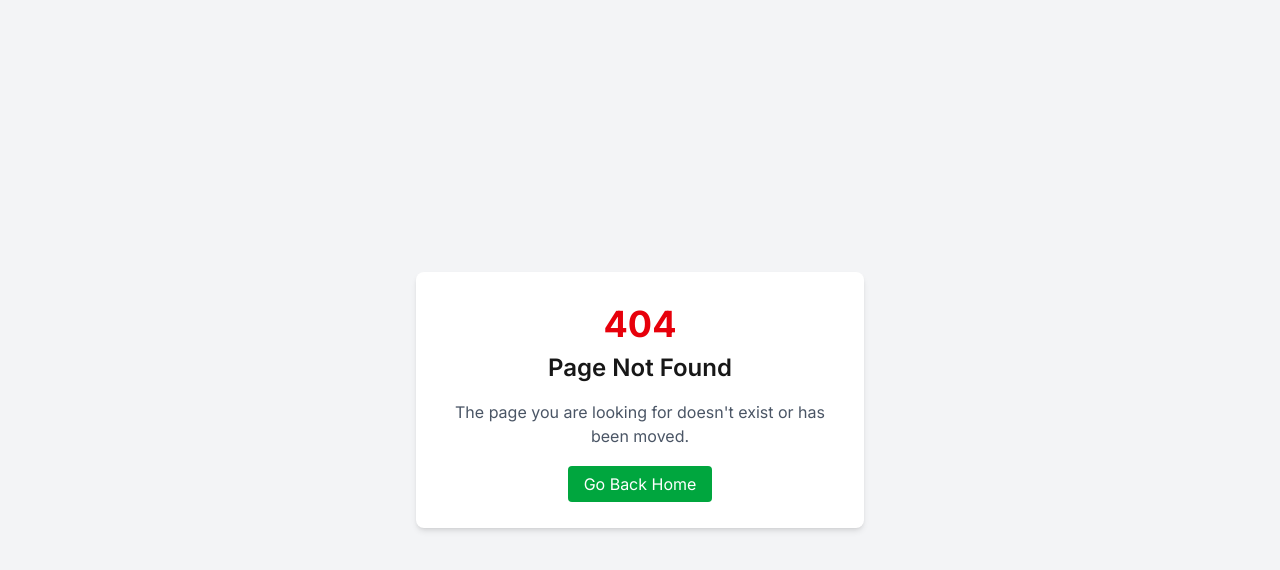
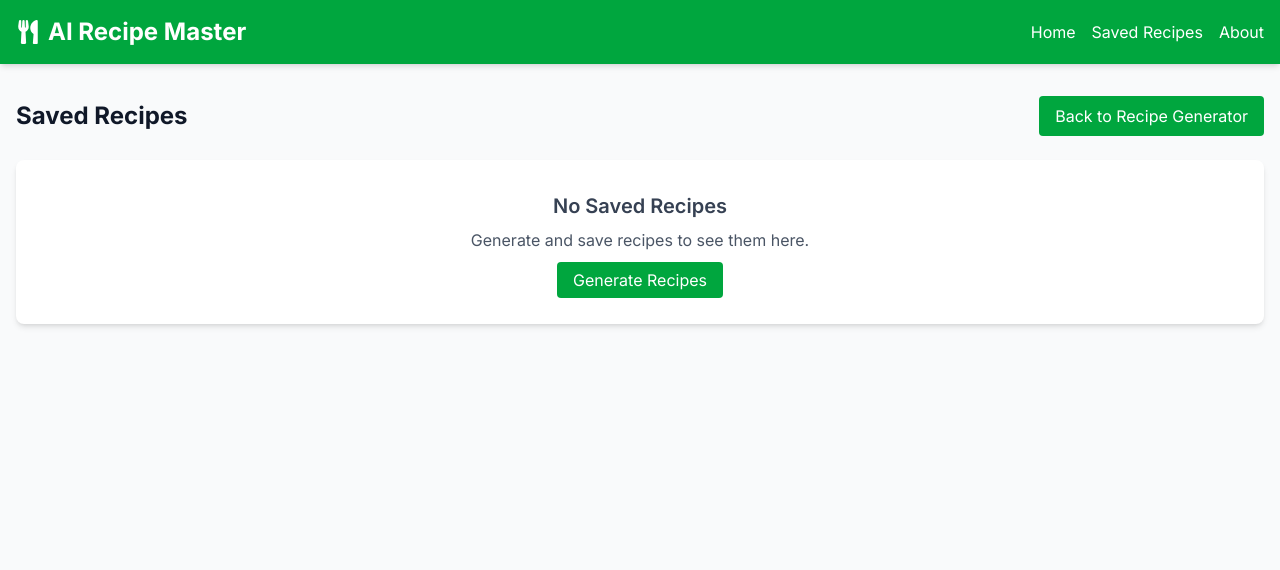
Before and after one commit to pagadalahemanth/AI_Recipe_Master, a Next.js app: page /saved in a window 1280 px wide. Before the commit this address had no page. Shown: the top 570 px of the page. Built offline with nearby package versions, Linux system fonts and the light colour scheme.

Commit message:
Saved Page Recipe

```diff
--- /dev/null
+++ b/src/app/saved/page.tsx
@@ -0,0 +1,148 @@
+'use client';
+
+import React, { useState } from 'react';
+import Header from '@/components/ui/Header';
+import { useRecipes } from '@/context/RecipeContext';
+import { FaTrash, FaTimes } from 'react-icons/fa';
+import Link from 'next/link';
+
+export default function SavedRecipes() {
+  const { savedRecipes, removeSavedRecipe } = useRecipes();
+  const [selectedRecipe, setSelectedRecipe]  = useState<any>(null);
+
+  const openRecipeDetail = (recipe:any) => {
+    setSelectedRecipe(recipe);
+  };
+
+  const closeRecipeDetail = () => {
+    setSelectedRecipe(null);
+  };
+
+  return (
+    <main className="min-h-screen bg-gray-50">
+      <Header />
+      <div className="container mx-auto py-8 px-4">
+        <div className="flex justify-between items-center mb-6">
+          <h1 className="text-2xl font-bold text-gray-900">Saved Recipes</h1>
+          <Link
+            href="/"
+            className="bg-green-600 text-white py-2 px-4 rounded hover:bg-green-700 transition-colors"
+          >
+            Back to Recipe Generator
+          </Link>
+        </div>
+
+        {savedRecipes.length === 0 ? (
+          <div className="bg-white p-8 rounded-lg shadow-md text-center">
+            <h2 className="text-xl font-semibold text-gray-700 mb-2">No Saved Recipes</h2>
+            <p className="text-gray-600 mb-4">Generate and save recipes to see them here.</p>
+            <Link
+              href="/"
+              className="bg-green-600 text-white py-2 px-4 rounded hover:bg-green-700 transition-colors"
+            >
+              Generate Recipes
+            </Link>
+          </div>
+        ) : (
+          <div className="grid grid-cols-1 md:grid-cols-2 lg:grid-cols-3 gap-6">
+            {savedRecipes.map((recipe, index) => (
+              <div key={index} className="bg-white rounded-lg shadow-md overflow-hidden">
+                <div className="p-4">
+                  <div className="flex justify-between items-start mb-2">
+                    <h3 className="text-xl font-semibold text-green-700">{recipe.title}</h3>
+                    <button
+                      onClick={() => removeSavedRecipe(index)}
+                      className="text-gray-400 hover:text-red-500 transition-colors"
+                      title="Delete recipe"
+                    >
+                      <FaTrash />
+                    </button>
+                  </div>
+
+                  <div className="text-sm text-gray-600 mb-2">
+                    {recipe.cookingTime && <span>{recipe.cookingTime} • </span>}
+                    {recipe.servings && <span>{recipe.servings} servings</span>}
+                  </div>
+
+                  <div className="mb-3">
+                    <h4 className="font-medium mb-1">Ingredients:</h4>
+                    <p className="text-gray-700 text-sm">
+                      {recipe.ingredients.slice(0, 3).join(', ')}
+                      {recipe.ingredients.length > 3 && '...'}
+                    </p>
+                  </div>
+
+                  <button
+                    className="w-full bg-gray-100 hover:bg-gray-200 text-gray-800 py-2 rounded transition-colors text-sm"
+                    onClick={() => openRecipeDetail(recipe)}
+                  >
+                    View Full Recipe
+                  </button>
+                </div>
+              </div>
+            ))}
+          </div>
+        )}
+
+        {/* Recipe Detail Modal */}
+        {selectedRecipe && (
+          <div className="fixed inset-0 bg-black bg-opacity-50 flex items-center justify-center p-4 z-50">
+            <div className="bg-white rounded-lg shadow-xl max-w-3xl w-full max-h-screen overflow-y-auto">
+              <div className="p-6">
+                <div className="flex justify-between items-start mb-4">
+                  <button
+                    onClick={closeRecipeDetail}
+                    className="text-gray-400 hover:text-gray-600 p-1"
+                    title="Close"
+                  >
+                    <FaTimes size={24} />
+                  </button>
+                </div>
+
+                <div className="flex items-center text-gray-600 mb-4">
+                  {selectedRecipe.cookingTime && (
+                    <div className="mr-4">
+                      <span className="font-medium">Cooking Time:</span> {selectedRecipe.cookingTime}
+                    </div>
+                  )}
+                  {selectedRecipe.servings && (
+                    <div>
+                      <span className="font-medium">Servings:</span> {selectedRecipe.servings}
+                    </div>
+                  )}
+                </div>
+
+                <div className="mb-6">
+                  <h3 className="text-lg font-semibold mb-2 text-gray-800">Ingredients</h3>
+                  <ul className="list-disc pl-5 space-y-1">
+                    {selectedRecipe.ingredients.map((ingredient: any, idx: any) => (
+                      <li key={idx} className="text-gray-700">{ingredient}</li>
+                    ))}
+                  </ul>
+                </div>
+
+                <div>
+                  <h3 className="text-lg font-semibold mb-2 text-gray-800">Instructions</h3>
+                  <ol className="list-decimal pl-5 space-y-3">
+                    {selectedRecipe.instructions.map((step: any, idx: any) => (
+                      <li key={idx} className="text-gray-700">{step}</li>
+                    ))}
+                  </ol>
+                </div>
+
+                <div className="mt-8 flex justify-end">
+                  <button
+                    onClick={closeRecipeDetail}
+                    className="bg-gray-200 hover:bg-gray-300 text-gray-800 py-2 px-4 rounded transition-colors"
+                  >
+                    Close
+                  </button>
+                </div>
+              </div>
+            </div>
+          </div>
+        )}
+      </div>
+    </main>
+  );
+}
```
